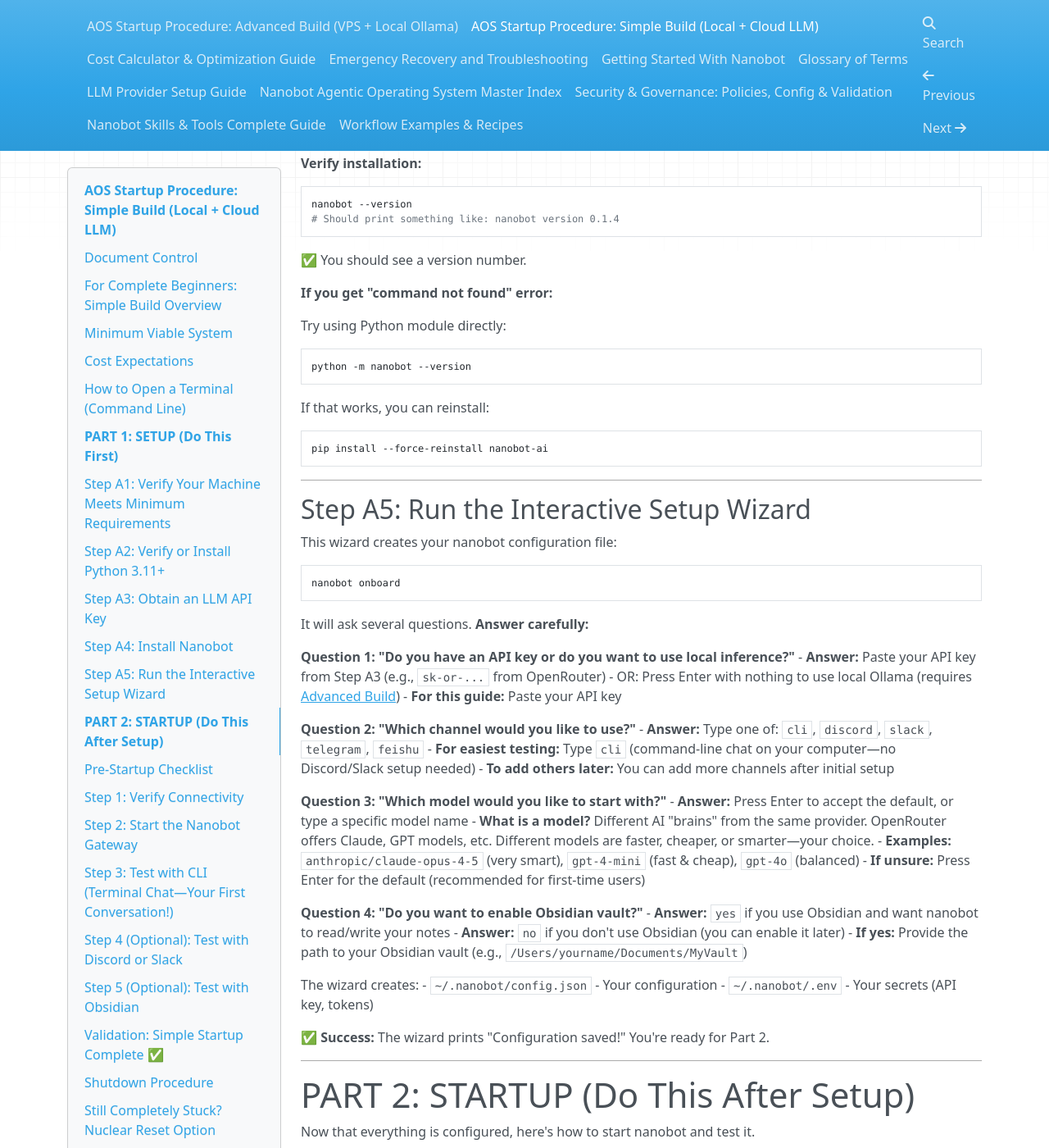
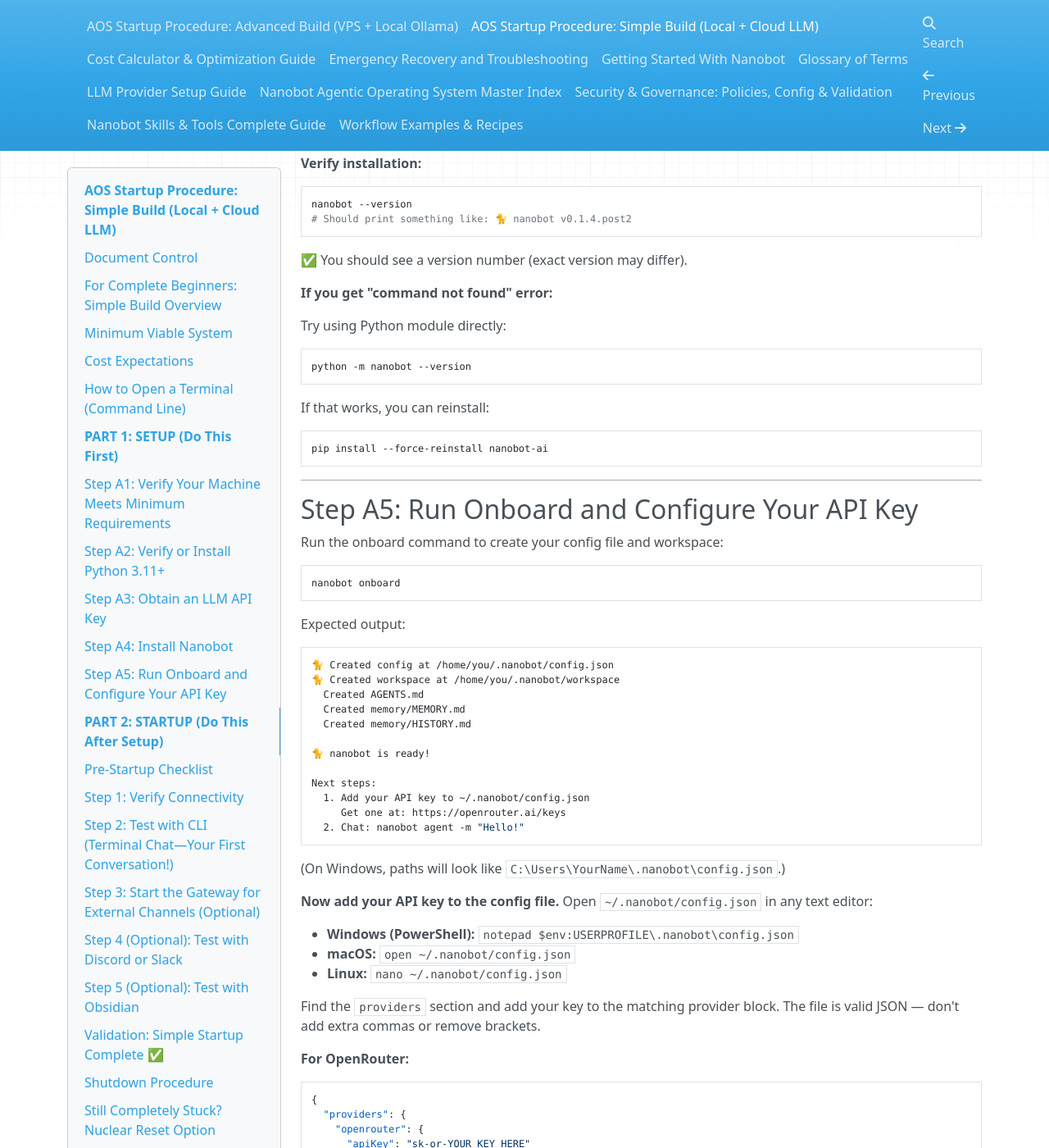
Before and after one commit to EgoNoBueno/Nanobot-Agentic-Operating-System, an MkDocs documentation site: the page built from docs/AOS-Startup-Simple-Build.md, in a window 1280 px wide and 1400 px high, scrolled down 6667 px. Shown: the whole window at 82% size. Built offline with MkDocs 1.6.1, drawn with Linux system fonts in a browser that asks for light colours; nearby versions of some CDN libraries; some of the changed text lies outside the part shown.

Commit message:
docs: fix accuracy in AOS-Startup-Simple-Build v2.4.0
- Remove fabricated interactive onboard wizard (4 questions never existed)
- Replace with actual nanobot onboard behavior: creates default config.json,
  user manually adds API key to providers section
- Add config.json JSON snippet examples for OpenRouter, Anthropic, OpenAI
- Fix command architecture: nanobot agent is standalone (no gateway needed
  for CLI); gateway is for external channels only
- Restructure Part 2: Step 2 = nanobot agent (CLI), Step 3 = nanobot gateway
  (optional, channels only)
- Fix all expected terminal output to match actual code output
- Fix CLI prompt from >>> to 'You: '
- Fix nanobot --version output format to 🐈 nanobot v0.1.4.post2
- Remove all ~/.nanobot/.env references (config.json only)
- Fix shutdown section and nuclear reset retest instructions
- Fix FAQ .env reference to config.json with routing explanation

````diff
--- a/docs/AOS-Startup-Simple-Build.md
+++ b/docs/AOS-Startup-Simple-Build.md
@@ -4,7 +4,7 @@
 
 ## Document Control
 - **Owner:**
-- **Version:** 2.3.0
+- **Version:** 2.4.0
 - **Last Updated:** 2026-02-26
 - **Status:** Active
 - **Applies To:** Path A (Simple Build) only
@@ -334,10 +334,10 @@
 
 ```bash
 nanobot --version
-# Should print something like: nanobot version 0.1.4
+# Should print something like: 🐈 nanobot v0.1.4.post2
 ```
 
-✅ You should see a version number.
+✅ You should see a version number (exact version may differ).
 
 **If you get "command not found" error:**
 
@@ -355,42 +355,76 @@
 
 ---
 
-## Step A5: Run the Interactive Setup Wizard
+## Step A5: Run Onboard and Configure Your API Key
 
-This wizard creates your nanobot configuration file:
+Run the onboard command to create your config file and workspace:
 
 ```bash
 nanobot onboard
 ```
 
-It will ask several questions. **Answer carefully:**
+Expected output:
+```
+🐈 Created config at /home/you/.nanobot/config.json
+🐈 Created workspace at /home/you/.nanobot/workspace
+  Created AGENTS.md
+  Created memory/MEMORY.md
+  Created memory/HISTORY.md
 
-**Question 1: "Do you have an API key or do you want to use local inference?"**
-- **Answer:** Paste your API key from Step A3 (e.g., `sk-or-...` from OpenRouter)
-- OR: Press Enter with nothing to use local Ollama (requires [Advanced Build](AOS-Startup-Advanced-Build.md))
-- **For this guide:** Paste your API key
+🐈 nanobot is ready!
 
-**Question 2: "Which channel would you like to use?"**
-- **Answer:** Type one of: `cli`, `discord`, `slack`, `telegram`, `feishu`
-- **For easiest testing:** Type `cli` (command-line chat on your computer—no Discord/Slack setup needed)
-- **To add others later:** You can add more channels after initial setup
+Next steps:
+  1. Add your API key to ~/.nanobot/config.json
+     Get one at: https://openrouter.ai/keys
+  2. Chat: nanobot agent -m "Hello!"
+```
 
-**Question 3: "Which model would you like to start with?"**
-- **Answer:** Press Enter to accept the default, or type a specific model name
-- **What is a model?** Different AI "brains" from the same provider. OpenRouter offers Claude, GPT models, etc. Different models are faster, cheaper, or smarter—your choice.
-- **Examples:** `anthropic/claude-opus-4-5` (very smart), `gpt-4-mini` (fast & cheap), `gpt-4o` (balanced)
-- **If unsure:** Press Enter for the default (recommended for first-time users)
+(On Windows, paths will look like `C:\Users\YourName\.nanobot\config.json`.)
 
-**Question 4: "Do you want to enable Obsidian vault?"**
-- **Answer:** `yes` if you use Obsidian and want nanobot to read/write your notes
-- **Answer:** `no` if you don't use Obsidian (you can enable it later)
-- **If yes:** Provide the path to your Obsidian vault (e.g., `/Users/yourname/Documents/MyVault`)
+**Now add your API key to the config file.** Open `~/.nanobot/config.json` in any text editor:
 
-The wizard creates:
-- `~/.nanobot/config.json` - Your configuration
-- `~/.nanobot/.env` - Your secrets (API key, tokens)
+- **Windows (PowerShell):** `notepad $env:USERPROFILE\.nanobot\config.json`
+- **macOS:** `open ~/.nanobot/config.json`
+- **Linux:** `nano ~/.nanobot/config.json`
 
-✅ **Success:** The wizard prints "Configuration saved!" You're ready for Part 2.
+Find the `providers` section and add your key to the matching provider block. The file is valid JSON — don't add extra commas or remove brackets.
+
+**For OpenRouter:**
+```json
+{
+  "providers": {
+    "openrouter": {
+      "apiKey": "sk-or-YOUR_KEY_HERE"
+    }
+  }
+}
+```
+
+**For Anthropic:**
+```json
+{
+  "providers": {
+    "anthropic": {
+      "apiKey": "sk-ant-YOUR_KEY_HERE"
+    }
+  }
+}
+```
+
+**For OpenAI:**
+```json
+{
+  "providers": {
+    "openai": {
+      "apiKey": "sk-YOUR_KEY_HERE"
+    }
+  }
+}
+```
+
+Save the file when done.
+
+✅ **Success:** Config file exists at `~/.nanobot/config.json` and contains your API key. You're ready for Part 2.
 
 ---
 
@@ -405,7 +439,7 @@
 Before you start, verify you have:
 - ✅ Python 3.11+ installed (`python --version` works)
 - ✅ Nanobot installed (`nanobot --version` works)
-- ✅ API key in `~/.nanobot/.env`
+- ✅ API key added to `~/.nanobot/config.json`
 - ✅ Internet connection working (`ping 8.8.8.8` succeeds)
 
 ---
@@ -421,9 +455,64 @@
 
 ---
 
-## Step 2: Start the Nanobot Gateway
+## Step 2: Test with CLI (Terminal Chat—Your First Conversation!)
+
+**This is the fastest way to verify nanobot works.** You don't need Discord, Slack, or a separate gateway for this.
 
 Open a terminal and run:
+
+```bash
+nanobot agent
+```
+
+This starts an interactive chat. You'll see:
+```
+🐈 Interactive mode (type exit or Ctrl+C to quit)
+
+You:
+```
+
+Now type a simple question:
+
+```
+You: What is 2+2?
+```
+
+Press Enter and wait 3-5 seconds. Nanobot should respond:
+```
+🐈 nanobot
+
+2 + 2 equals 4.
+```
+
+✅ **Success!** If you get a response, nanobot is working end-to-end.
+
+Try more questions:
+```
+You: What is the capital of France?
+You: Tell me a joke
+You: What tools do you have?
+```
+
+**If you get no response:**
+- ❌ Check internet: `ping 8.8.8.8`
+- ❌ Verify your API key is correctly set in `~/.nanobot/config.json` (no extra spaces, valid JSON)
+- ❌ Check API provider is active (log into OpenRouter/Anthropic/OpenAI and verify your account)
+- ❌ Try waiting 10 seconds and asking again (APIs sometimes have brief delays)
+- → If still broken, see "Still Completely Stuck? Nuclear Reset" section below
+
+**To exit:**
+
+Type `exit` or press `Ctrl+C`.
+
+---
+
+## Step 3: Start the Gateway for External Channels (Optional)
+
+**Only needed if you've configured Discord, Telegram, Slack, or another external channel.**
+For CLI-only use (Step 2 above), you can skip this step entirely.
+
+The gateway manages background channel connections and heartbeat. Open a terminal and run:
 
 ```bash
 nanobot gateway
@@ -431,84 +520,29 @@
 
 Expected output:
 ```
-Starting Nanobot Gateway v0.1.4+
-LLM Provider: openrouter ✓ Connected
-CLI: Ready for messages
-Ready for messages
+🐈 Starting nanobot gateway on port 18790...
+[yellow]Warning: No channels enabled[/yellow]
+✓ Heartbeat: every 1800s
 ```
 
-✅ This means nanobot is running and ready. The terminal will stay open and show messages as you interact with nanobot.
+(If you've configured a channel, you'll see `✓ Channels enabled: discord` or similar instead of the warning.)
+
+✅ The terminal stays open and shows live activity. Keep it running while nanobot is in use.
 
 **If the gateway fails to start:**
-- ❌ Check `~/.nanobot/.env` for correct API key format (no extra spaces)
+- ❌ Verify your API key is correctly set in `~/.nanobot/config.json`
 - ❌ Verify API key hasn't expired (log into OpenRouter/Anthropic/OpenAI and check)
 - ❌ Check internet: `ping 8.8.8.8`
-- ❌ Verify config files exist: `ls -la ~/.nanobot/` (should show `config.json` and `.env`)
+- ❌ Verify config file exists: `cat ~/.nanobot/config.json` (should show valid JSON)
 - → If still broken, see "Still Completely Stuck? Nuclear Reset" section below
-
----
-
-## Step 3: Test with CLI (Terminal Chat—Your First Conversation!)
-
-**This is your fastest way to test if nanobot actually works.** You don't need Discord/Slack for this.
-
-While `nanobot gateway` is running (from Step 2), **open a NEW terminal window** (keep the first one open) and type:
-
-```bash
-nanobot agent
-```
-
-This starts an interactive chat. You'll see:
-```
-Nanobot Agent v0.1.4
-Type your question and press Enter. Type 'exit' to quit.
-
->>>
-```
-
-Now type a simple question:
-
-```
->>> What is 2+2?
-```
-
-Press Enter and wait 3-5 seconds. Nanobot should respond:
-```
-2 + 2 equals 4.
-```
-
-✅ **Success!** If you get a response, nanobot is working end-to-end!
-
-Try more questions:
-```
->>> What is the capital of France?
->>> Tell me a joke
->>> What tools do you have?
-```
-
-**If you get no response:**
-- ❌ Check that `nanobot gateway` is still running in your first terminal
-- ❌ Check internet: `ping 8.8.8.8`
-- ❌ Check API key: `cat ~/.nanobot/.env` (should show your key without extra spaces)
-- ❌ Check API provider is active (log into OpenRouter/Anthropic/OpenAI and verify your account)
-- ❌ Try waiting 10 seconds and asking again (APIs sometimes have delays)
-
-**To exit CLI test:**
-
-Type:
-```
->>> exit
-```
-
-Or press `Ctrl+C`.
 
 ---
 
 ## Step 4 (Optional): Test with Discord or Slack
 
-Once CLI is working, you can optionally add Discord/Slack. **This step is optional.** You already have a working system!
+Once CLI is working (Step 2), you can optionally add Discord/Slack. **This step is optional.** You already have a working system!
 
-If you want nanobot to respond in Discord/Slack:
+**Prerequisite:** `nanobot gateway` must be running (see Step 3) and your Discord/Slack bot token must be configured in `~/.nanobot/config.json`.
 
 1. Go to your Discord/Slack channel where nanobot is a member
 2. Send: `@BotName hello`
@@ -522,11 +556,11 @@
 
 ## Step 5 (Optional): Test with Obsidian
 
-If you configured Obsidian, test write-back:
+If you configured Obsidian vault access, test write-back:
 
-In CLI:
+In CLI (`nanobot agent`):
 ```
->>> Write this to Obsidian: "Startup test at {{timestamp}}" to 00-System/startup-log.md
+You: Write this to Obsidian: "Startup test at {{timestamp}}" to 00-System/startup-log.md
 ```
 
 Check your Obsidian vault: Look in `00-System/startup-log.md`
@@ -539,9 +573,8 @@
 
 ## Validation: Simple Startup Complete ✅
 
-- ✅ Nanobot gateway starts without errors
-- ✅ LLM provider connected (shows in startup message)
-- ✅ CLI test succeeds (nanobot responds to questions in terminal)
+- ✅ CLI test succeeds (`nanobot agent` responds to questions in terminal)
+- ✅ Optional: Gateway starts without errors (`nanobot gateway`, if configured)
 - ✅ Optional: Discord/Slack respond (if configured)
 - ✅ Optional: Obsidian write succeeds (if configured)
 
@@ -555,21 +588,14 @@
 
 ## Shutdown Procedure
 
-To stop nanobot cleanly:
+To stop nanobot cleanly, press `Ctrl+C` in the terminal where it's running. Nanobot finishes any in-progress message before exiting.
 
-**Stop the gateway** (first terminal):
+**If running `nanobot agent` interactively**, you can also type:
 ```
-Press Ctrl+C
+exit
 ```
 
-Nanobot will finish current message and shut down gracefully.
-
-**Stop the agent** (second terminal, if running):
-```
->>> exit
-```
-
-Or press `Ctrl+C`.
+**If running `nanobot gateway`**, `Ctrl+C` is the only option — it has no interactive prompt.
 
 ---
 
@@ -616,9 +642,11 @@
 ### Step 5: Retest
 
 ```bash
+# Test CLI directly:
+nanobot agent
+
+# Or, if you use external channels, start the gateway:
 nanobot gateway
-# In another terminal:
-nanobot agent
 ```
 
 ---
@@ -632,7 +660,7 @@
 A: It depends on usage. Set a monthly spending limit on your API provider (OpenRouter, Anthropic, OpenAI) to cap costs at whatever you're comfortable with (e.g., $10/month).
 
 **Q: Can I use both OpenRouter AND Anthropic?**
-A: Not automatically. You can change your API key in `~/.nanobot/.env`, restart nanobot, and switch providers. For automatic multi-provider routing, see the [LLM Provider Setup Guide](LLM-Provider-Setup-Guide.md).
+A: Not simultaneously by default. You can add keys for multiple providers in `~/.nanobot/config.json` and nanobot will route automatically based on the model name. See the [LLM Provider Setup Guide](LLM-Provider-Setup-Guide.md) for details.
 
 **Q: What if I want to move to Advanced Build later?**
 A: You can! Copy your `~/.nanobot/` directory and import it into a VPS. Both use the same config format.
@@ -649,6 +677,7 @@
 
 | Date | Version | Change |
 |---|---|---|
+| 2026-02-26 | 2.4.0 | Accuracy corrections: removed fabricated onboard wizard; replaced with actual `nanobot onboard` behavior + manual config.json setup. Fixed command architecture (nanobot agent is standalone; gateway not required for CLI). Fixed expected terminal output for gateway and agent. Removed all ~/.nanobot/.env references (config.json only). Fixed CLI prompt from >>> to You:. |
 | 2026-02-26 | 2.3.0 | Fixed broken link: Multi-Channel-Integration-Guide.md → nanobot/README.md |
 | 2026-02-26 | 2.2.0 | Split from AOS-Startup-Procedure.md. Focused entirely on Simple Build (Path A). Added beginner-friendly language, cost expectations, minimum viable system callout, terminal guide, and nuclear reset option. Removed all Advanced Build content. |
 | 2026-02-25 | 2.1.0 | Initial comprehensive rewrite in parent document |
````
